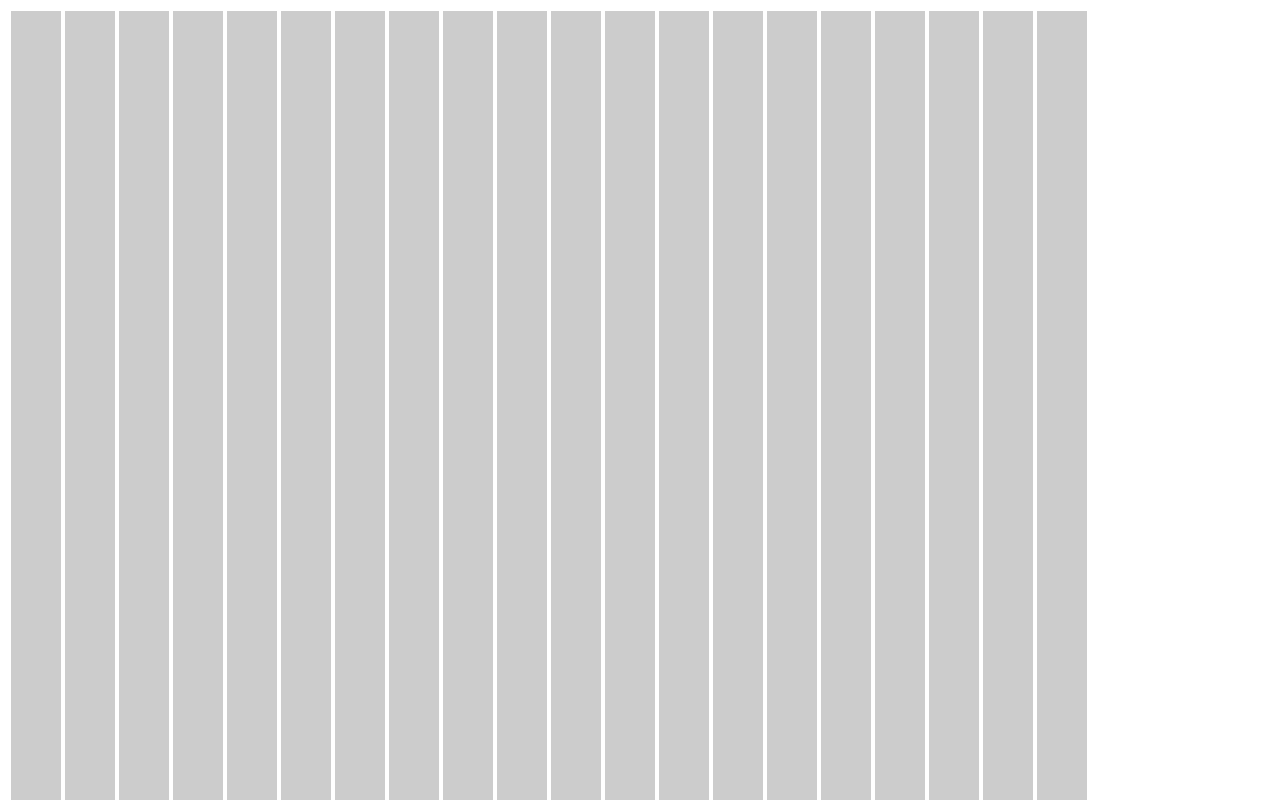
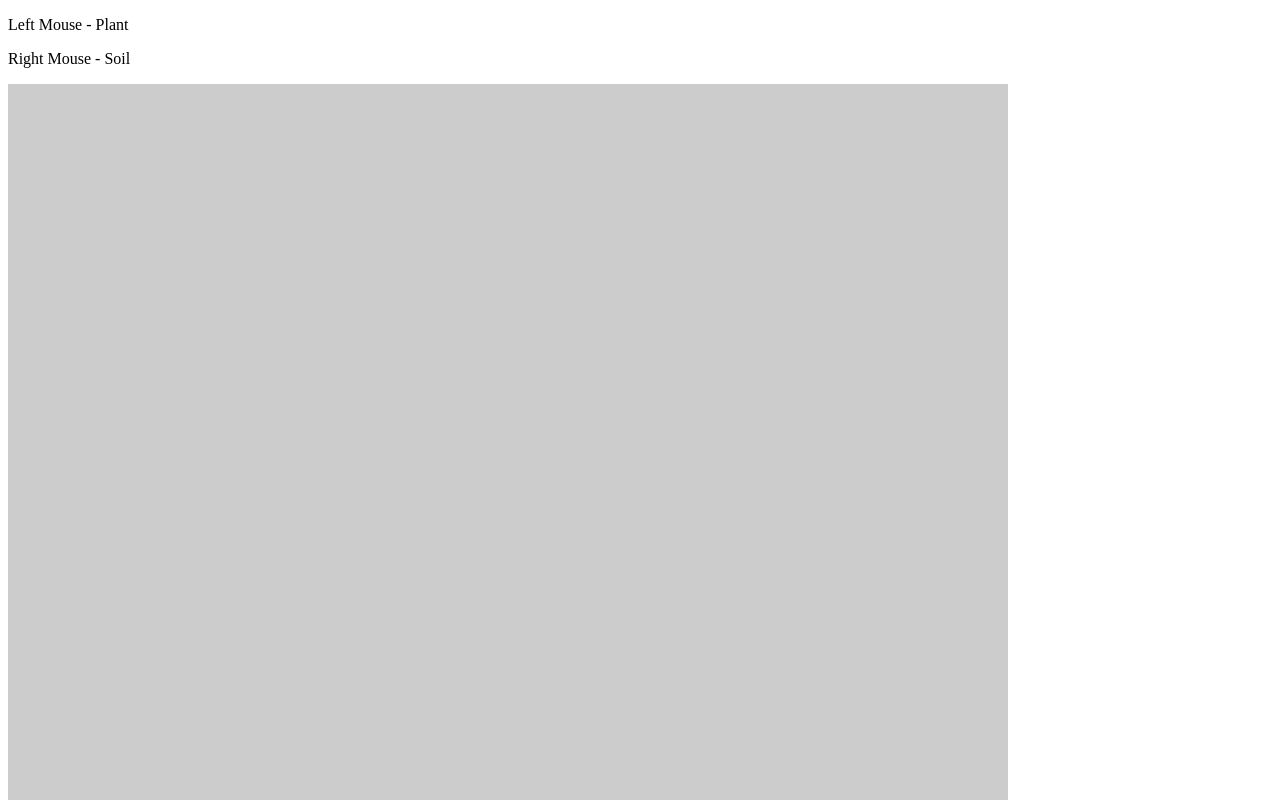
Before and after one commit to sean-thompson/WaveFunctionCollapseGrid, a plain HTML site: page index.html in a window 1280 px wide. Shown: the top 800 px of the page. Drawn offline with nearby package versions, Linux system fonts and the light colour scheme; placeholder pictures from the web are drawn by us.

Commit message:
Quality of life improvements - better placeholder graphics, single grow button, instructions

```diff
--- a/css/styles.css
+++ b/css/styles.css
@@ -0,0 +1,12 @@
+table {
+    border-collapse: collapse;
+    border-spacing: 0;
+  }
+
+  td, th {
+    padding: 0;
+  }
+
+  tr {
+    line-height: 0;
+  }
--- a/index.html
+++ b/index.html
@@ -19,11 +19,13 @@
    <link rel="icon" href="/favicon.svg" type="image/svg+xml">
    <link rel="apple-touch-icon" href="/apple-touch-icon.png">
 
-   <link rel="stylesheet" href="css/styles.css?v=1.0">
+   <link rel="stylesheet" href="css/styles.css">
 
 </head>
 
 <body>
+   <p>Left Mouse - Plant</p>
+   <p>Right Mouse - Soil</p>
    <script src="https://ajax.googleapis.com/ajax/libs/jquery/3.6.4/jquery.min.js"></script>
    <script src="js/scripts.js"></script>
 </body>
--- a/js/scripts.js
+++ b/js/scripts.js
@@ -7,10 +7,12 @@ $(document).ready(function() {
 
     // Predefined list of images to switch between
     var imageList = [
-      "https://via.placeholder.com/50/808080?text=Image+1", // Grey
-      "https://via.placeholder.com/50/ff0000?text=Image+2", // Red
-      "https://via.placeholder.com/50/00ff00?text=Image+3", // Green
-      "https://via.placeholder.com/50/0000ff?text=Image+4" // Blue
+      "https://via.placeholder.com/50/808080?text=Soil", // Grey
+      "https://via.placeholder.com/50/8f0032?text=Poppies", // Red
+      "https://via.placeholder.com/50/fb3b24?text=Cosmos", // Orange
+      "https://via.placeholder.com/50/ffe243?text=Begonia", // Yellow
+      "https://via.placeholder.com/50/fff0be?text=Allium", // Beige
+      "https://via.placeholder.com/50/98bc65?text=Plant" // Green
     ];
 
     // Create the table element
@@ -23,15 +25,21 @@ $(document).ready(function() {
       // Add cells with images
       for (var j = 0; j < numCells; j++) {
         var cell = $("<td>");
-        var imageIndex = 0; // First image in imageList is grey
+        var imageIndex = 0; // First image in imageList is soil
         var imageSrc = imageList[imageIndex];
         var image = $("<img>").attr("src", imageSrc);
 
         // Click event to swap the image
         image.on("click", function() {
           var currentIndex = imageList.indexOf($(this).attr("src"));
-          var nextIndex = (currentIndex + 1) % imageList.length;
+          var nextIndex = currentIndex % (imageList.length-1) + 1;
           $(this).attr("src", imageList[nextIndex]);
+        });
+
+        image.on('contextmenu', function(event) {
+          event.preventDefault(); // Prevent the default context menu behavior
+
+          $(this).attr("src", imageList[0]);
         });
 
         cell.append(image);
@@ -44,8 +52,8 @@ $(document).ready(function() {
     // Append the table to the body
     $("body").append(table);
 
-    // Add the "Sample" button after the table
-    var sampleButton = $("<button>").text("Sample").on("click", function() {
+    // Add the grow button and grow functionality
+    var growButton = $("<button>").text("Grow").on("click", function() {
       sampleArray = []; // Reset the sample array
 
       // Loop through the cells in the table to sample
@@ -67,11 +75,6 @@ $(document).ready(function() {
           }
         }
       }
-    });
-
-    $("body").append(sampleButton);
-
-    var growButton = $("<button>").text("Grow").on("click", function() {
 
         const nextGeneration = [];
 
```
